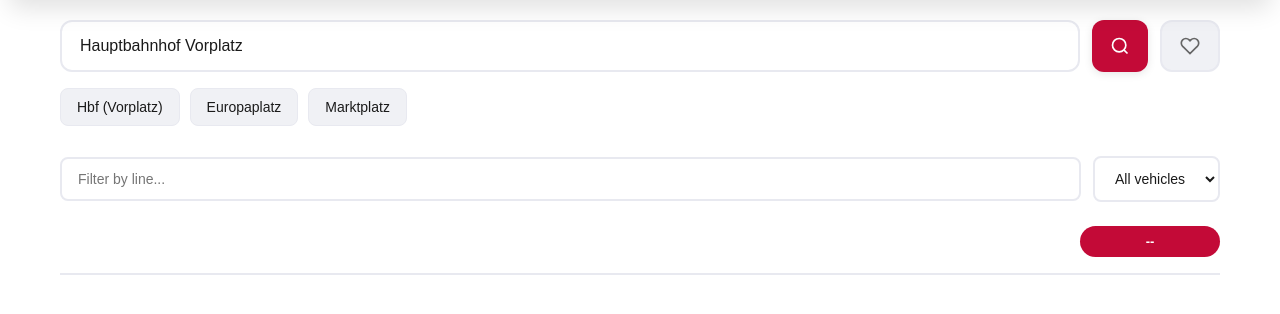
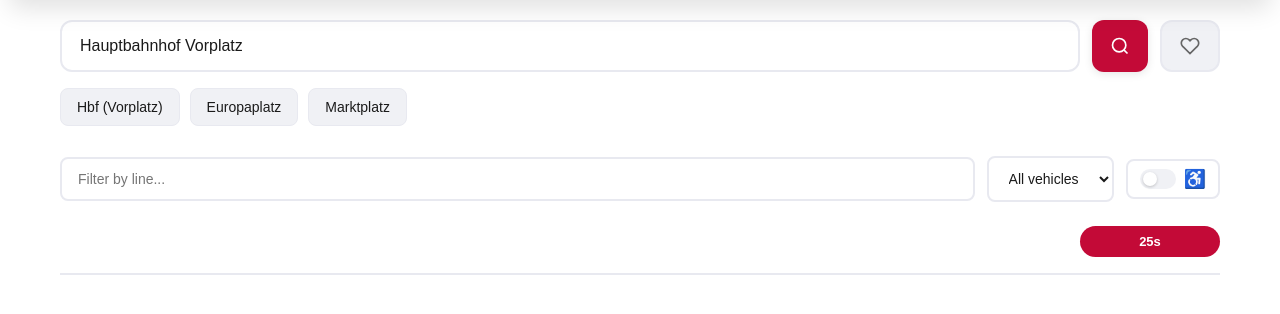
Before and after one commit to Fuad-R/KVV_Tracker_Webapp, a Flask app: page / in a window 1280 px wide. Shown: the part 84-398 px from the top of the page. Run offline with Flask 3, Linux system fonts and the light colour scheme.

Commit message:
Remove "Manage favorites" button and add wheelchair accessibility filter in index.html. Code housekeeping

```diff
--- a/templates/index.html
+++ b/templates/index.html
@@ -81,7 +81,6 @@
             <div class="favorites-section" id="favoritesSection" style="display: none;">
                 <div class="favorites-header">
                     <h3>Favorites</h3>
-                    <button class="manage-favorites-btn" onclick="showManageFavorites()" title="Manage favorites">⚙️</button>
                 </div>
                 <div class="favorites-grid" id="favoritesGrid"></div>
             </div>
@@ -103,6 +102,11 @@
                     <option value="tram">Tram</option>
                     <option value="bus">Bus</option>
                 </select>
+                <label class="wheelchair-toggle">
+                    <input type="checkbox" id="wheelchairFilter" onchange="applyFilter()">
+                    <span class="toggle-slider"></span>
+                    <span class="wheelchair-emoji">♿</span>
+                </label>
             </div>
 
             <!-- Station Dropdown -->
```
